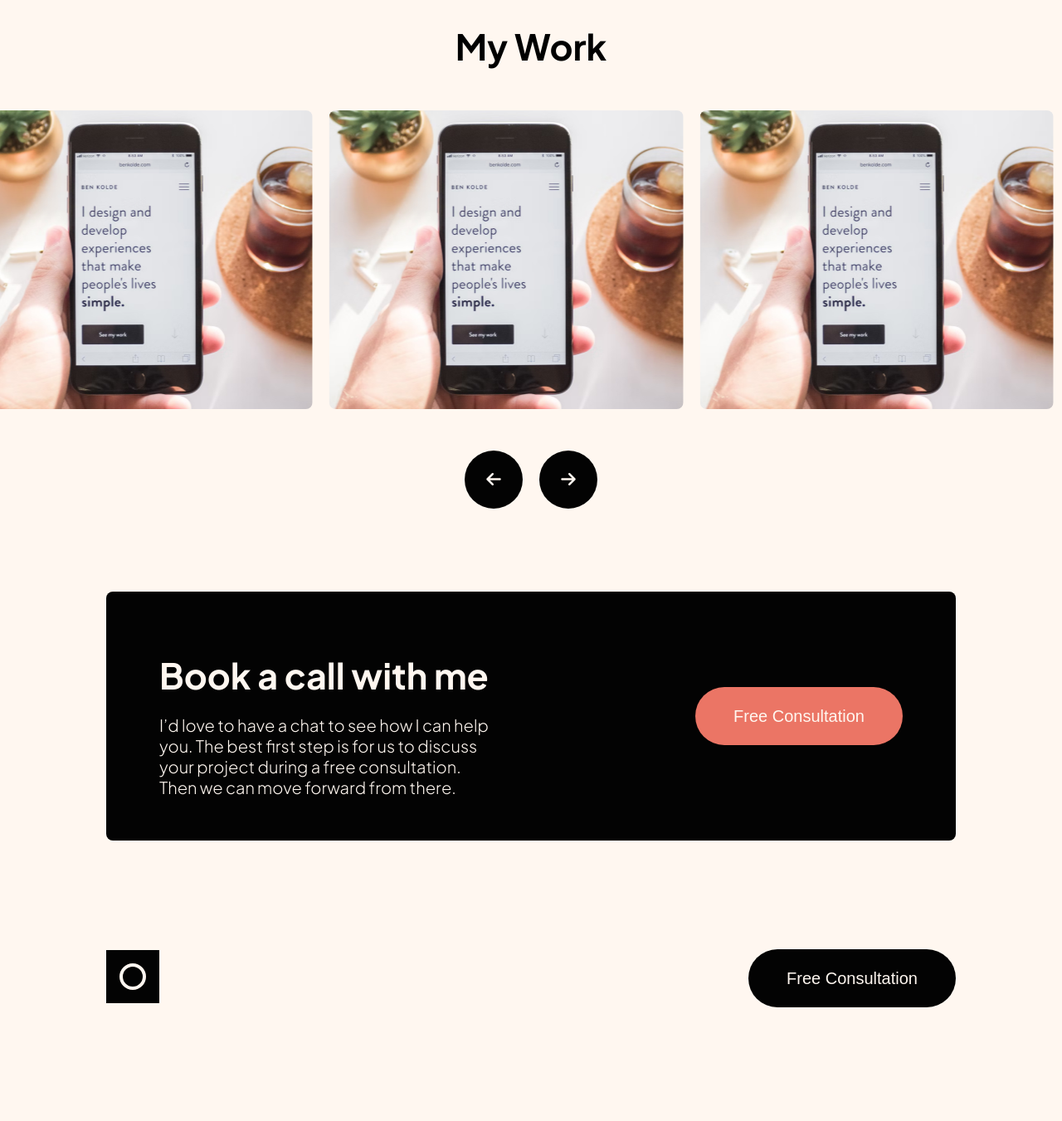
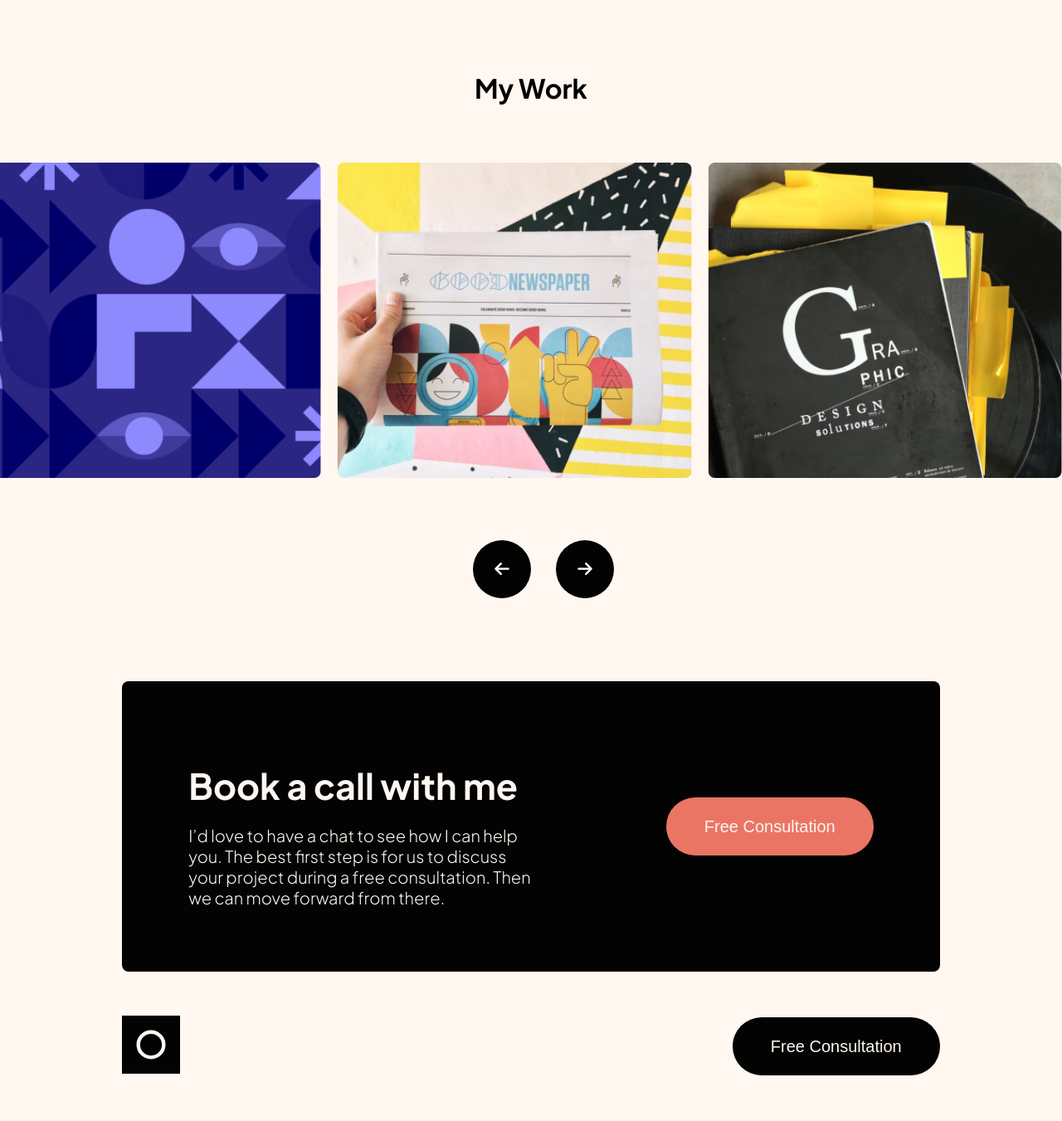
Before and after one commit to julienLeMee/frontend-mentor-portfolio, a website: page index.html in a window 1280 px wide. Shown: the part 1540-2891 px from the top of the page at 83% size. Before the commit the page ends 2785 px from the top, so only its background shows below. Drawn offline with nearby package versions, Linux system fonts and the light colour scheme.

Commit message:
pixel perfect adjust

```diff
--- a/components/_contact.scss
+++ b/components/_contact.scss
@@ -2,17 +2,18 @@
   display: flex;
   justify-content: space-between;
   align-items: center;
-  width: 80%;
-  height: 300px;
-  margin: 100px auto;
+  width: 77%;
+  height: 350px;
+  margin: 0 auto;
+  margin-top: 100px;
   background-color: $black;
   border-radius: 8px;
   color: $light-cream;
   .contact__title {
-    padding: 4rem;
+    padding: 5rem;
     display: flex;
     flex-direction: column;
-    width: 40%;
+    width: 50%;
   }
   .contact__title h2 {
     font-size: $bold-medium-font-size;
@@ -23,6 +24,6 @@
     font-weight: 300;
   }
   .btn__container {
-    padding: 4rem;
+    padding: 5rem;
   }
 }
--- a/components/_footer.scss
+++ b/components/_footer.scss
@@ -2,7 +2,12 @@ footer {
   display: flex;
   justify-content: space-between;
   align-items: center;
-  width: 80%;
-  height: 132px;
+  width: 77%;
+  height: 180px;
   margin: 0 auto;
+  img {
+    width: 70px;
+    height: 70px;
+    object-fit: cover;
+  }
 }
--- a/components/_media-queries.scss
+++ b/components/_media-queries.scss
@@ -80,6 +80,16 @@
     }
   }
 
+  .grid__container {
+    width: 100%;
+    margin: 75px auto;
+    display: grid;
+    grid-gap: 1rem;
+    grid-template-columns: repeat(auto-fit, minmax(200px, 1fr))!important;
+    grid-auto-rows: minmax(200px, auto);
+    grid-auto-flow: dense;
+  }
+
   footer {
     width: 90%!important;
   }
--- a/components/_nav.scss
+++ b/components/_nav.scss
@@ -3,7 +3,7 @@ nav {
   justify-content: space-between;
   align-items: center;
   width: 77%;
-  height: 150px;
+  height: 180px;
   margin: 0 auto;
   img {
     width: 70px;
--- a/components/_slider.scss
+++ b/components/_slider.scss
@@ -1,13 +1,14 @@
 .work__title {
     width: 100%;
-    font-size: $bold-medium-font-size;
+    font-size: $bold-small-font-size;
     text-align: center;
-    margin: 50px auto;
+    padding-top: 28px;
+    margin-bottom: 70px;
 }
 
 .my-slider {
   width: 100%;
-  height: 360px;
+  height: 380px;
   display: flex;
   justify-content: center;
   align-items: center;
@@ -25,7 +26,7 @@
   display: flex;
   justify-content: center;
   align-items: center;
-  margin: 50px;
+  margin: 75px;
 }
 
 .slider__prev, .slider__next {
@@ -34,7 +35,7 @@
   padding: 20px;
   width: 70px;
   height: 70px;
-  margin: 0 10px;
+  margin-left: 30px;
   border: none;
   border-radius: 50%;
   cursor: pointer;
--- a/index.html
+++ b/index.html
@@ -83,12 +83,11 @@
     <!-- Work (slider) -->
     <h2 class="work__title">My Work</h2>
     <div class="my-slider">
-      <img src="./ressources/phone.jpg" alt="phone image">
-      <img src="./ressources/phone.jpg" alt="phone image">
-      <img src="./ressources/phone.jpg" alt="phone image">
-      <img src="./ressources/phone.jpg" alt="phone image">
-      <img src="./ressources/phone.jpg" alt="phone image">
-      <img src="./ressources/phone.jpg" alt="phone image">
+      <img src="./ressources/img1.png" alt="figma image">
+      <img src="./ressources/img2.png" alt="figma image">
+      <img src="./ressources/img3.png" alt="figma image">
+      <img src="./ressources/img4.png" alt="figma image">
+      <img src="./ressources/img5.png" alt="figma image">
   </div>
 
   <div class="slider__nav">
```
Also changed, not shown: public/style.css, ressources/img1.png (added), ressources/img2.png (added), ressources/img3.png (added), ressources/img4.png (added), ressources/img5.png (added), ressources/phone.jpg (deleted), ressources/profil.jpg (deleted), ressources/robot.jpg (deleted), 1 other file.
